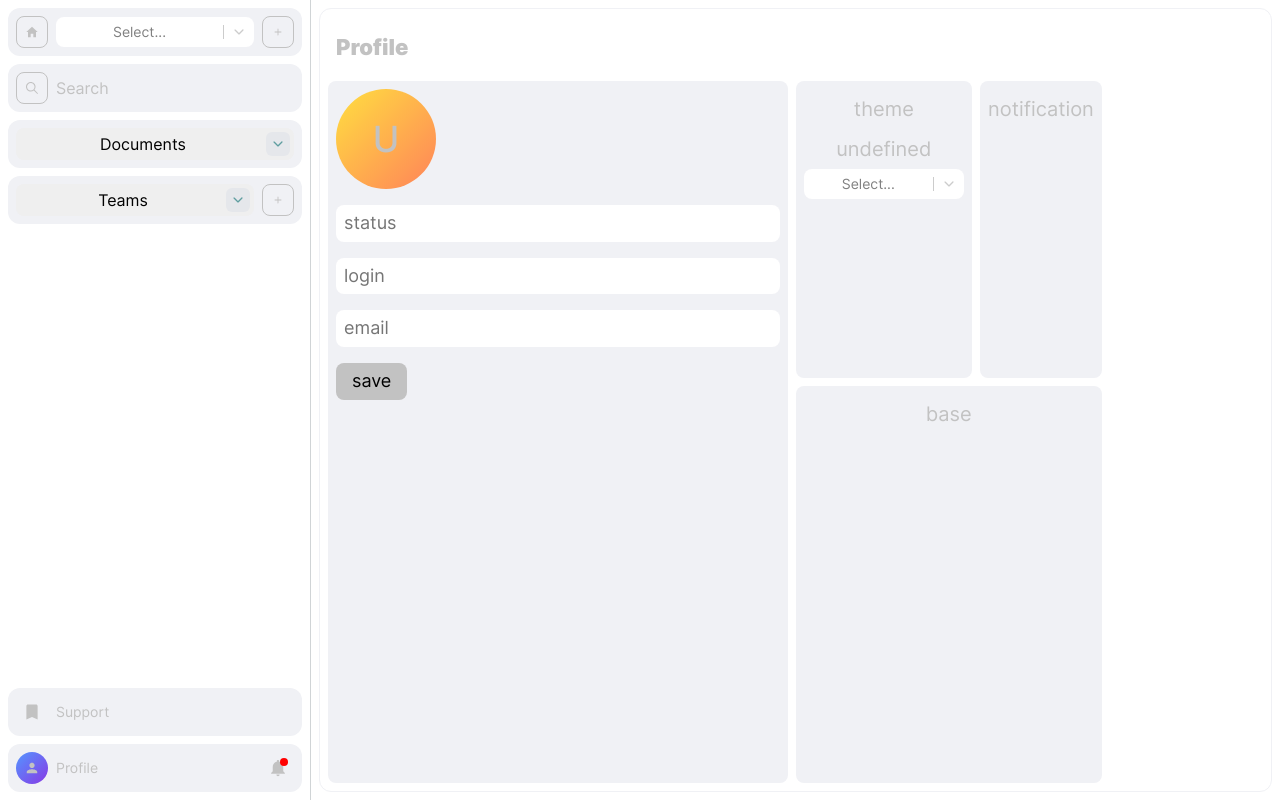
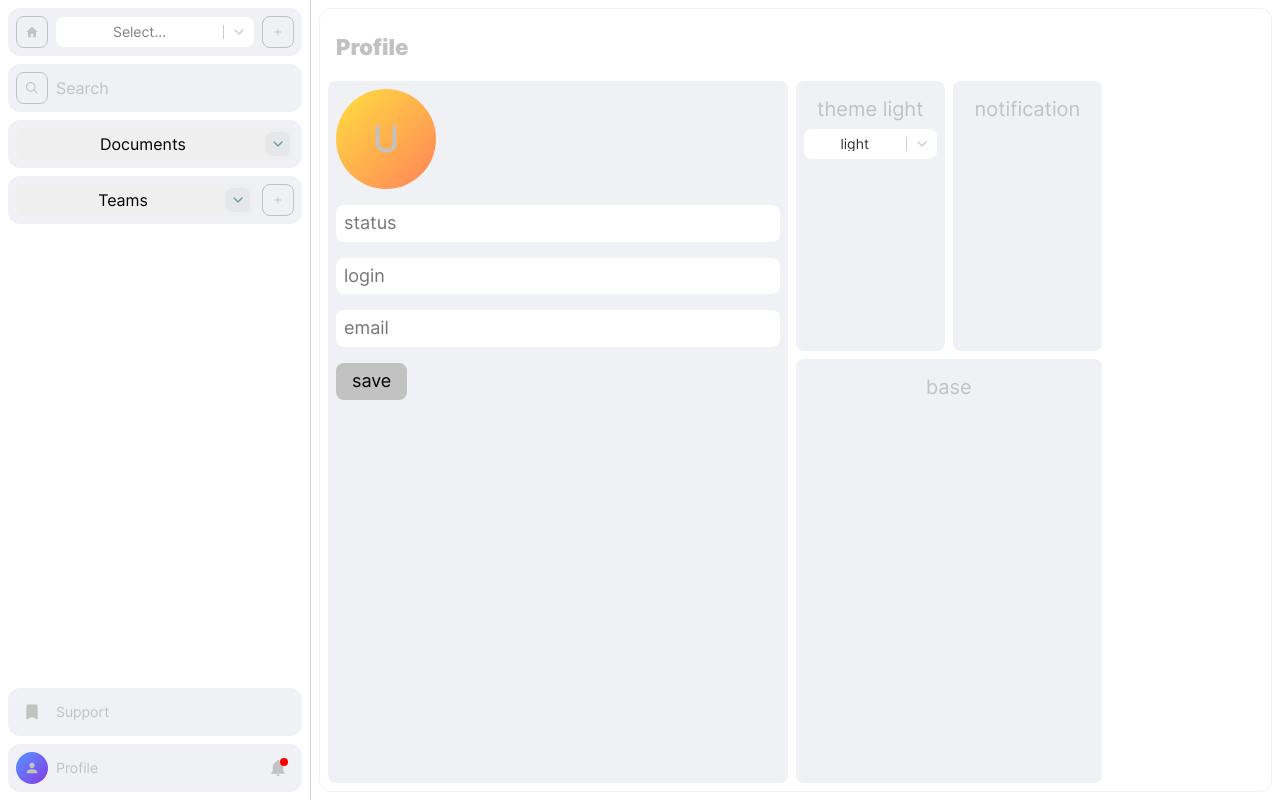
Before and after one commit to entools/tools.interface, a React (Vite) app: page /profile in a window 1280 px wide. Built offline with nearby package versions, Linux system fonts and the light colour scheme.

Commit message:
fix: profile

```diff
--- a/src/pages/profile-page/profile-page.tsx
+++ b/src/pages/profile-page/profile-page.tsx
@@ -1,5 +1,6 @@
 import { useEffect, useState } from 'react';
 import { CustomSelect as Select } from '../../components/select/select.tsx';
+import useDarkTheme from '../../hooks/use-dark-theme.tsx';
 
 import style from './profile-page.module.css';
 
@@ -13,16 +14,21 @@ const options = [
 
 function ProfilePage() {
   // const initTheme = localStorage.getItem('theme');
-  const [theme, setTheme] = useState<SelectType | null>(null);
+  const { providerValue: { toggleIsDark, isDark } } = useDarkTheme();
+  const current = options.find((x) => x.value === isDark);
+  const [theme, setTheme] = useState<SelectType | null>(current || options[0]);
 
   useEffect(() => {
     if (theme) {
       if (theme.value === 'light') {
-        document.documentElement.setAttribute('data-theme', 'light');
+        // document.documentElement.setAttribute('data-theme', 'light');
+        toggleIsDark('light');
       } else if (window.matchMedia('(prefers-color-scheme: dark)').matches) {
-        document.documentElement.setAttribute('data-theme', 'dark');
+        // document.documentElement.setAttribute('data-theme', 'dark');
+        toggleIsDark('dark');
       } else {
-        document.documentElement.setAttribute('data-theme', theme.value);
+        // document.documentElement.setAttribute('data-theme', theme.value);
+        toggleIsDark(theme.value);
       }
     }
   }, [theme]);
```
